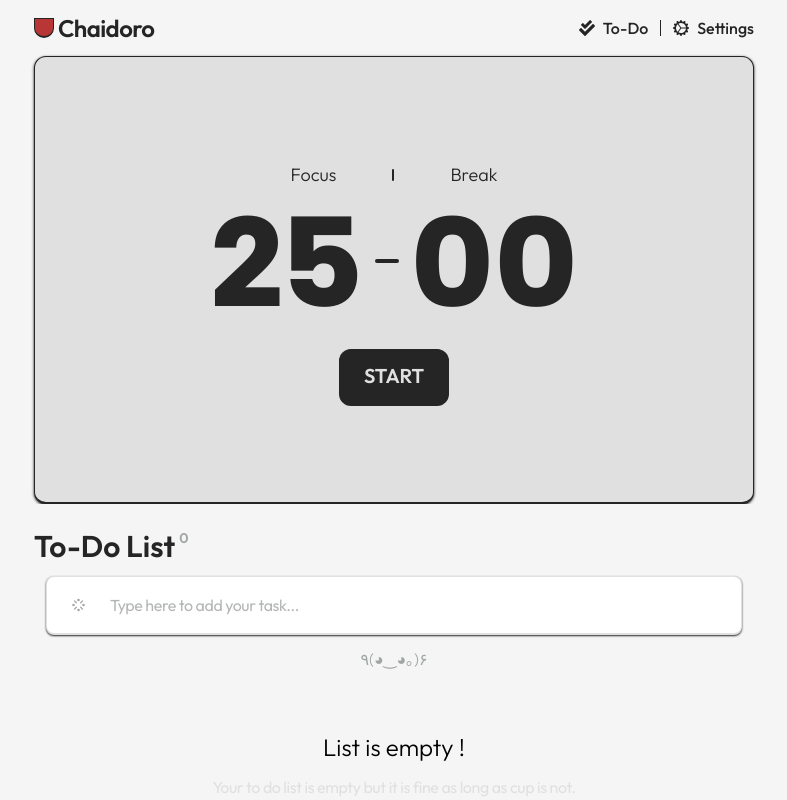
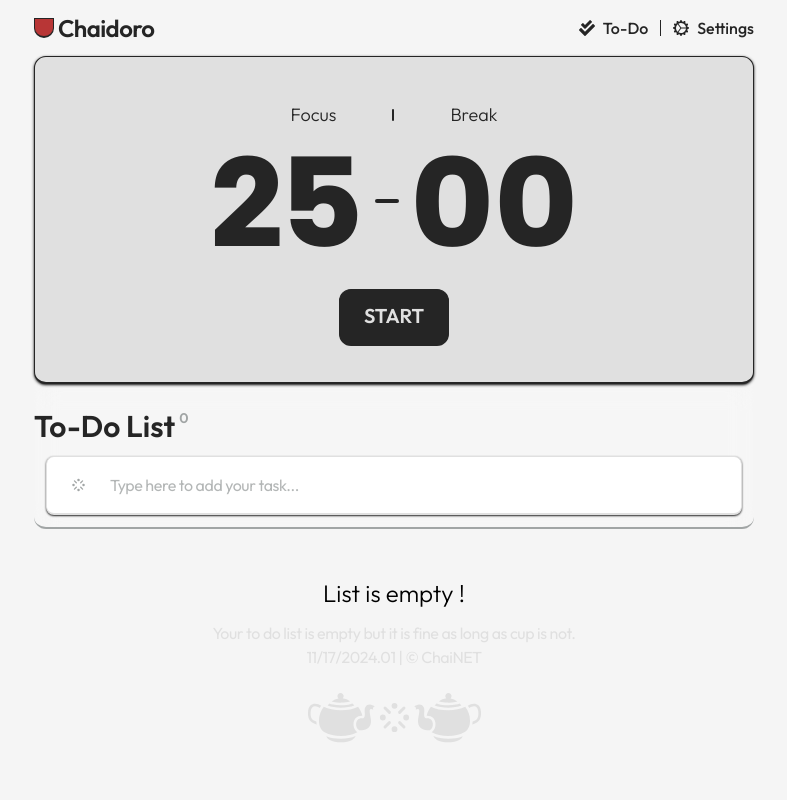
Before and after one commit to Chai-NET/ChaidoroWeb, a React (Vite) app: page / in a window 1280 px wide. Shown: the whole page, without its empty margins (246-1033 px from the left). Built offline with nearby package versions, Linux system fonts and the light colour scheme.

Commit message:
0.55 | Better layout

```diff
--- a/src/components/clock.jsx
+++ b/src/components/clock.jsx
@@ -22,19 +22,18 @@ function Clock() {
 
   return (
     <>
-      <div className={`theme-${theme} flex items-center justify-center`}>
-        <div className="text-clockText relative w-full rounded-xl border border-b-2 border-blax bg-secondary45 py-24 text-center font-AlbertSans shadow shadow-text">
+      <div className={`theme-${theme} z-30 flex items-center justify-center`}>
+        <div className="relative w-full rounded-xl border border-b-2 border-blax bg-secondary45 py-9 text-center font-AlbertSans text-clockText shadow shadow-text">
           {/* <p className="font-RobotoCondensed text-xs font-light proportional-nums tracking-widest">
             {t("clockMessage")}
           </p> */}
 
           {/* Clock types */}
-
           <div className="flex items-center justify-center gap-9 font-Outfit text-lg font-light">
             <button className="cursor-pointer rounded-xl p-2 px-5 transition-all duration-300 hover:bg-secondary">
               Focus
             </button>
-            <div className="bg-clockText h-3 w-0.5 rounded-full" />
+            <div className="h-3 w-0.5 rounded-full bg-clockText" />
             <button className="cursor-pointer rounded-xl p-2 px-5 transition-all duration-300 hover:bg-secondary">
               Break
             </button>
@@ -44,7 +43,7 @@ function Clock() {
             <h1 className="text-7xl font-black shadow-text sm:text-8xl md:text-9xl">
               25
             </h1>
-            <div className="bg-clockText h-1 w-6 rounded-full" />
+            <div className="h-1 w-6 rounded-full bg-clockText" />
 
             <h1 className="text-7xl font-black shadow-text sm:text-8xl md:text-9xl">
               00
@@ -53,7 +52,7 @@ function Clock() {
 
           {/* Start button */}
           <div className="flex items-center justify-center gap-3 px-12 xsm:px-16 sm:px-24 md:px-52 xl:px-72">
-            <button className="bg-clockText border-clockText mt-6 rounded-xl border border-b-4 p-3 px-6 font-Outfit text-xl font-semibold uppercase text-secondary45">
+            <button className="mt-6 rounded-xl border border-b-4 border-clockText bg-clockText p-3 px-6 font-Outfit text-xl font-semibold uppercase text-secondary45">
               Start
             </button>
           </div>
--- a/src/components/taskInputField.jsx
+++ b/src/components/taskInputField.jsx
@@ -24,7 +24,7 @@ const TaskInputField = ({ task, onTaskChange, handleAddTask, onKeyPress }) => {
               className="peer w-full appearance-none border-opacity-90 bg-transparent py-1 font-Outfit tracking-widest text-primary outline-none placeholder:tracking-tight placeholder:text-secondary placeholder:opacity-80 focus:ring-0"
             />
             <label className="text-md peer-focus:border-xblack peer-focus:text-xblack pointer-events-none absolute bottom-6 right-0 z-10 origin-[0] scale-100 transform rounded-xl bg-white px-1 opacity-0 transition-all duration-300 ease-in-out peer-focus:border-2 peer-focus:px-6 peer-focus:py-2 peer-focus:opacity-100">
-              Add # for groups
+              Add # for grouping
             </label>
             {/* Add button */}
             {/* <button className="bg-clockText rounded-lg p-2">
--- a/src/components/taskPanel.jsx
+++ b/src/components/taskPanel.jsx
@@ -52,7 +52,7 @@ export default function TaskPanel() {
           {/* - */}
 
           {/* Sticky Title and Input field */}
-          <div className="sticky top-0 z-30 w-full border-red-600 bg-bgPrimary py-3 pt-6">
+          <div className="sticky top-0 z-20 w-full rounded-b-xl border-b-2 border-secondary bg-neutral-50/10 py-3 pt-6 backdrop-blur-md">
             {/* - */}
 
             {/* Title bar */}
@@ -66,7 +66,7 @@ export default function TaskPanel() {
             </div>
 
             {/* Task Input Field Absolute */}
-            <div className="my-3 w-full">
+            <div className="mt-3 w-full">
               <TaskInputField
                 task={task}
                 onTaskChange={setTask}
@@ -76,9 +76,9 @@ export default function TaskPanel() {
             {/* - */}
 
             {/* A message for users */}
-            <p className="text-center font-Outfit font-light text-secondary">
+            {/* <p className="text-center font-Outfit font-light text-secondary">
               ٩(◕‿◕｡)۶
-            </p>
+            </p> */}
           </div>
 
           {/* To-Do List */}
```
